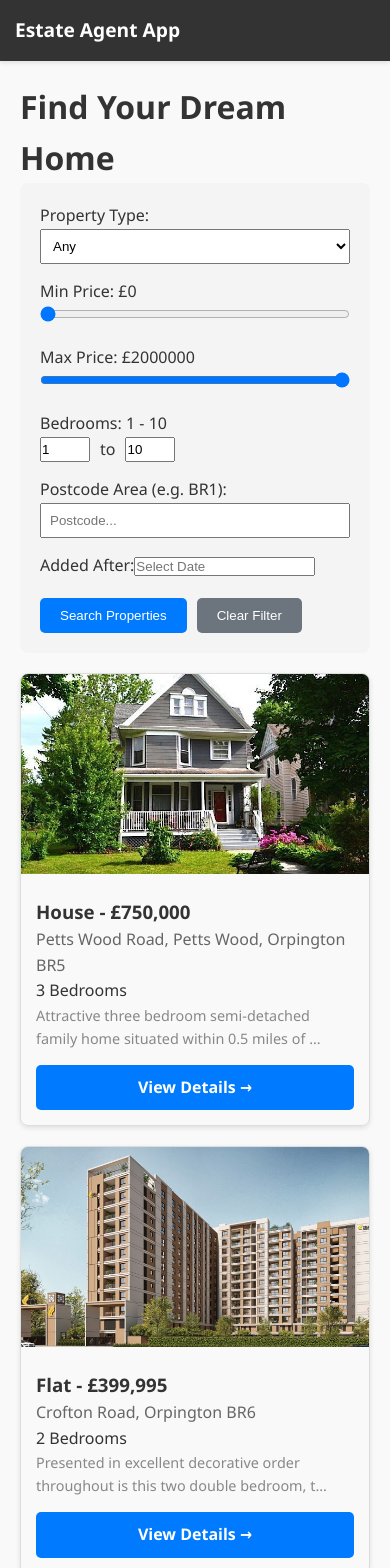
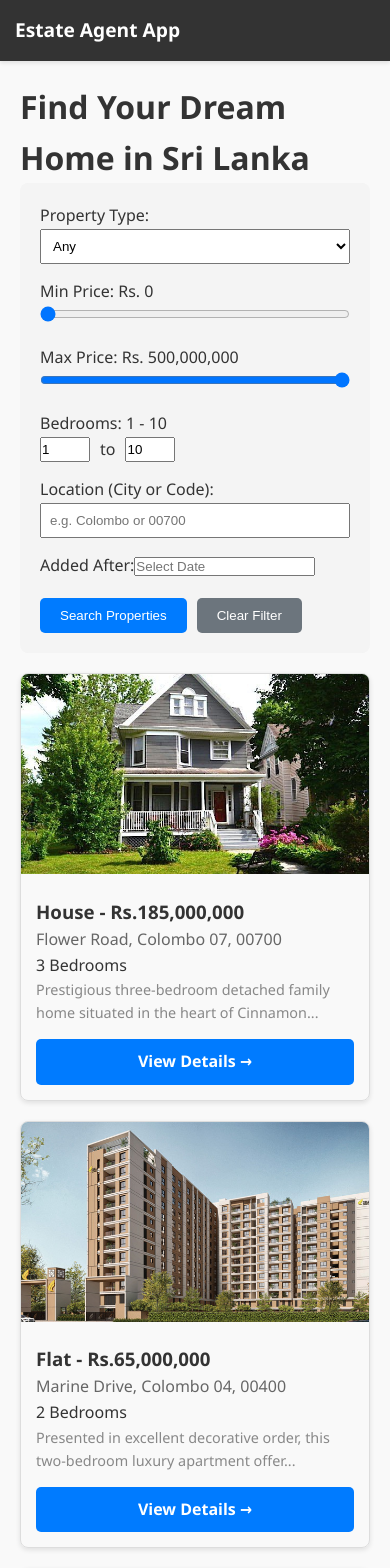
Before and after one commit to Dev-Liss/Responsive-Web-Application--SPA-, a React (Vite) app in the folder estate-agent-app/: page / in a window 390 px wide. Shown: the top 1568 px of the page. Built offline with nearby package versions, Linux system fonts and the light colour scheme.

Commit message:
Fix: Formatted JSON, Restored search functionality, Improved responsiveness, formatted tests.

```diff
--- a/estate-agent-app/src/components/PropertyCard.jsx
+++ b/estate-agent-app/src/components/PropertyCard.jsx
@@ -27,7 +27,7 @@ const PropertyCard = ({ property }) => {
         >
             <img src={`${getBaseUrl()}${property.picture}`} alt={property.type} style={{ width: '100%', height: '200px', objectFit: 'cover' }} />
             <div style={{ padding: '15px' }}>
-                <h3>{property.type} - £{property.price.toLocaleString()}</h3>
+                <h3>{property.type} - Rs.{property.price.toLocaleString()}</h3>
                 <p style={{ color: '#666' }}>{property.location}</p>
                 <p>{property.bedrooms} Bedrooms</p>
                 <p style={{ fontSize: '0.9em', color: '#888' }}>{property.description.substring(0, 80)}...</p>
--- a/estate-agent-app/src/data/properties.json
+++ b/estate-agent-app/src/data/properties.json
@@ -4,10 +4,10 @@
       "id": "prop1",
       "type": "House",
       "bedrooms": 3,
-      "price": 750000,
+      "price": 185000000,
       "tenure": "Freehold",
-      "description": "Attractive three bedroom semi-detached family home situated within 0.5 miles of Petts Wood station with fast trains to London and within easy walking distance of local shops, schools, bus routes and National Trust woodland. The property comprises; two receptions, fitted 18'9 x 10'1 kitchen/breakfast room and conservatory. The property also benefits from having a utility room and cloakroom.",
-      "location": "Petts Wood Road, Petts Wood, Orpington BR5",
+      "description": "Prestigious three-bedroom detached family home situated in the heart of Cinnamon Gardens (Colombo 07). Within walking distance to Viharamahadevi Park, Odel, and leading international schools. The property features spacious living areas, a modern teak pantry, full air conditioning, and a landscaped garden. Includes maid's quarters and secure parking for two vehicles.",
+      "location": "Flower Road, Colombo 07, 00700",
       "picture": "images/prop1/main.jpeg",
       "url": "properties/prop1.html",
       "added": {
@@ -20,10 +20,10 @@
       "id": "prop2",
       "type": "Flat",
       "bedrooms": 2,
-      "price": 399995,
+      "price": 65000000,
       "tenure": "Leasehold",
-      "description": "Presented in excellent decorative order throughout is this two double bedroom, two bathroom, garden flat. The modern fitted kitchen is open plan to the living room which boasts solid wooden floors and includes integrated appliances including a dishwasher & a washing machine. This large open plan benefits from bi folding doors onto a secluded private courtyard garden.",
-      "location": "Crofton Road, Orpington BR6",
+      "description": "Presented in excellent decorative order, this two-bedroom luxury apartment offers stunning sea views off Marine Drive. The modern open-plan kitchen comes equipped with built-in appliances. Residents enjoy access to a rooftop infinity pool and 24-hour security. Ideally located near the Wellawatte beach and railway station.",
+      "location": "Marine Drive, Colombo 04, 00400",
       "picture": "images/prop2/main.jpeg",
       "url": "properties/prop2.html",
       "added": {
@@ -36,10 +36,10 @@
       "id": "prop3",
       "type": "House",
       "bedrooms": 5,
-      "price": 1250000,
+      "price": 250000000,
       "tenure": "Freehold",
-      "description": "Stunning five bedroom detached modern home with spacious garden and garage. This property features a large open-plan living area, a state-of-the-art kitchen, and a master suite with a walk-in wardrobe and en-suite bathroom. Perfect for a growing family looking for luxury and comfort in a quiet neighborhood.",
-      "location": "Chislehurst Road, Chislehurst BR7",
+      "description": "Stunning five-bedroom colonial-style mansion in Mount Lavinia with a sprawling garden. This property features high ceilings, a grand living hall, and a master suite with a walk-in closet and Jacuzzi. Perfect for a large family, located just minutes from the famous Mount Lavinia Hotel and private beach access.",
+      "location": "Hotel Road, Mount Lavinia, 10370",
       "picture": "images/prop3/main.jpeg",
       "url": "properties/prop3.html",
       "added": {
@@ -52,10 +52,10 @@
       "id": "prop4",
       "type": "Flat",
       "bedrooms": 1,
-      "price": 250000,
+      "price": 35000000,
       "tenure": "Leasehold",
-      "description": "A cozy one-bedroom apartment perfect for first-time buyers, close to local amenities. Features include a bright living room, a compact but functional kitchen, and a modern bathroom. Situated just minutes from the train station, offering easy access to the city center.",
-      "location": "High Street, Bromley BR1",
+      "description": "A cozy one-bedroom apartment perfect for professionals, located in the rapidly developing Rajagiriya area. Features include a bright living room with balcony access, a compact modern kitchenette, and air conditioning. Close to the Parliament walking tracks and supermarkets.",
+      "location": "Parliament Road, Rajagiriya, 10107",
       "picture": "images/prop4/main.jpeg",
       "url": "properties/prop4.html",
       "added": {
@@ -68,10 +68,10 @@
       "id": "prop5",
       "type": "House",
       "bedrooms": 4,
-      "price": 650000,
+      "price": 95000000,
       "tenure": "Freehold",
-      "description": "Spacious four bedroom terrace house with original Victorian features. This character property boasts high ceilings, feature fireplaces, and a newly renovated kitchen diner. The garden is well-maintained and provides a perfect space for outdoor entertaining.",
-      "location": "Station Road, Sidcup DA15",
+      "description": "Spacious four-bedroom architectural house in the hill capital, Kandy. This property boasts scenic mountain views, large windows for natural light, and a newly renovated kitchen diner. The garden is filled with fruit trees and provides a cool, peaceful retreat just 10 minutes from the Temple of the Tooth.",
+      "location": "Peradeniya Road, Kandy, 20000",
       "picture": "images/prop5/main.jpeg",
       "url": "properties/prop5.html",
       "added": {
@@ -84,10 +84,10 @@
       "id": "prop6",
       "type": "Flat",
       "bedrooms": 3,
-      "price": 550000,
+      "price": 145000000,
       "tenure": "Share of Freehold",
-      "description": "Luxury three bedroom penthouse apartment with panoramic views of the city. Includes a private rooftop terrace, concierge service, and underground parking. The interior is finished to the highest standard with smart home technology throughout.",
-      "location": "London Road, Sevenoaks TN13",
+      "description": "Luxury three-bedroom penthouse apartment at One Galle Face with panoramic views of the Port City and Indian Ocean. Includes private elevator access, concierge service, and designated parking. The interior is finished with imported marble flooring and smart home automation.",
+      "location": "Galle Face Centre Rd, Colombo 01, 00100",
       "picture": "images/prop6/main.jpeg",
       "url": "properties/prop6.html",
       "added": {
@@ -100,10 +100,10 @@
       "id": "prop7",
       "type": "House",
       "bedrooms": 2,
-      "price": 450000,
+      "price": 55000000,
       "tenure": "Freehold",
-      "description": "Charming two bedroom cottage situated in a quiet cul-de-sac. This delightful home features a cozy living room with a wood-burning stove, a country-style kitchen, and a beautiful rear garden backing onto open fields. Ideal for those seeking a peaceful retreat.",
-      "location": "Main Road, Biggin Hill TN16",
+      "description": "Charming two-bedroom villa situated inside the historic Galle Fort. This delightful home features a traditional central courtyard, coral walls, and antique timber door frames. A perfect holiday home or investment property surrounded by cafes and boutique shops.",
+      "location": "Lighthouse Street, Galle Fort, 80000",
       "picture": "images/prop7/main.jpeg",
       "url": "properties/prop7.html",
       "added": {
--- a/estate-agent-app/src/pages/PropertyDetails.jsx
+++ b/estate-agent-app/src/pages/PropertyDetails.jsx
@@ -34,7 +34,7 @@ const PropertyDetails = () => {
                 <FaArrowLeft style={{ marginRight: '5px' }} /> Back to Search
             </Link>
 
-            <div style={{ display: 'grid', gridTemplateColumns: '1fr 1fr', gap: '30px', marginBottom: '40px' }}>
+            <div className="details-grid">
 
                 {/* LEFT: Image Gallery */}
                 <div>
@@ -58,7 +58,7 @@ const PropertyDetails = () => {
                 {/* RIGHT: Key Details & Actions */}
                 <div>
                     <h1 style={{ marginTop: 0 }}>{property.type} in {property.location.split(',')[0]}</h1>
-                    <h2 style={{ color: '#28a745' }}>£{property.price.toLocaleString()}</h2>
+                    <h2 style={{ color: '#28a745' }}>Rs.{property.price.toLocaleString()}</h2>
 
                     <p style={{ fontSize: '1.1em', color: '#555' }}>
                         <FaMapMarkerAlt /> {property.location}
--- a/estate-agent-app/src/pages/SearchPage.jsx
+++ b/estate-agent-app/src/pages/SearchPage.jsx
@@ -1,6 +1,5 @@
 import React, { useState, useContext, useEffect } from 'react';
 import { PropertyContext } from '../context/PropertyContext';
-import { Link } from 'react-router-dom';
 import DatePicker from 'react-datepicker';
 import "react-datepicker/dist/react-datepicker.css"; // Import styles for the widget
 import { parsePropertyDate } from '../utils';
@@ -14,7 +13,8 @@ const SearchPage = () => {
     // Search Criteria State
     const [type, setType] = useState("Any");
     const [minPrice, setMinPrice] = useState(0);
-    const [maxPrice, setMaxPrice] = useState(2000000);
+    // FIX: Increased Max Price to 500 Million to match SL Market
+    const [maxPrice, setMaxPrice] = useState(500000000);
     const [minBed, setMinBed] = useState(1);
     const [maxBed, setMaxBed] = useState(10);
     const [postcode, setPostcode] = useState("");
@@ -42,7 +42,7 @@ const SearchPage = () => {
             // Bedroom Check
             const bedMatch = property.bedrooms >= parseInt(minBed) && property.bedrooms <= parseInt(maxBed);
 
-            // Postcode Check (First part match)
+            // Postcode/Location Check (Matches City name or Postcode number)
             const postcodeMatch = postcode === "" || property.location.toLowerCase().includes(postcode.toLowerCase());
 
             // Date Check
@@ -69,7 +69,7 @@ const SearchPage = () => {
         setFilteredProperties(properties);
         setType("Any");
         setMinPrice(0);
-        setMaxPrice(2000000);
+        setMaxPrice(500000000); // Reset to 500 Million
         setPostcode("");
         setDateFrom(null);
         setDateTo(null);
@@ -77,7 +77,7 @@ const SearchPage = () => {
 
     return (
         <div style={{ padding: '20px', maxWidth: '1200px', margin: '0 auto' }}>
-            <h1>Find Your Dream Home</h1>
+            <h1>Find Your Dream Home in Sri Lanka</h1>
 
             {/* SEARCH FORM CONTAINER */}
             <div style={{ background: '#f4f4f4', padding: '20px', borderRadius: '8px', marginBottom: '20px' }}>
@@ -96,14 +96,29 @@ const SearchPage = () => {
 
                         {/* Price */}
                         <div>
-                            <label>Min Price: £{minPrice}</label>
-                            <input type="range" min="0" max="2000000" step="50000" style={{ width: '100%' }}
-                                value={minPrice} onChange={e => setMinPrice(e.target.value)} />
+                            {/* Formatted Number for readability */}
+                            <label>Min Price: Rs. {parseInt(minPrice).toLocaleString()}</label>
+                            <input
+                                type="range"
+                                min="0"
+                                max="500000000"
+                                step="1000000" // Step by 1 Million
+                                style={{ width: '100%' }}
+                                value={minPrice}
+                                onChange={e => setMinPrice(e.target.value)}
+                            />
                         </div>
                         <div>
-                            <label>Max Price: £{maxPrice}</label>
-                            <input type="range" min="0" max="2000000" step="50000" style={{ width: '100%' }}
-                                value={maxPrice} onChange={e => setMaxPrice(e.target.value)} />
+                            <label>Max Price: Rs. {parseInt(maxPrice).toLocaleString()}</label>
+                            <input
+                                type="range"
+                                min="0"
+                                max="500000000"
+                                step="1000000" // Step by 1 Million
+                                style={{ width: '100%' }}
+                                value={maxPrice}
+                                onChange={e => setMaxPrice(e.target.value)}
+                            />
                         </div>
 
                         {/* Bedrooms */}
@@ -118,8 +133,8 @@ const SearchPage = () => {
 
                         {/* Postcode */}
                         <div>
-                            <label>Postcode Area (e.g. BR1):</label>
-                            <input type="text" placeholder="Postcode..." value={postcode} onChange={e => setPostcode(e.target.value)}
+                            <label>Location (City or Code):</label>
+                            <input type="text" placeholder="e.g. Colombo or 00700" value={postcode} onChange={e => setPostcode(e.target.value)}
                                 style={{ width: '100%', padding: '8px' }} />
                         </div>
 
@@ -147,7 +162,7 @@ const SearchPage = () => {
 
                 {/* LEFT: Search Results */}
                 <div className="property-grid">
-                    {filteredProperties.length === 0 ? <p>No properties found.</p> :
+                    {filteredProperties.length === 0 ? <p>No properties found matching your criteria.</p> :
                         filteredProperties.map(property => (
                             <PropertyCard key={property.id} property={property} />
                         ))
```
Also changed, not shown: estate-agent-app/src/index.css (+17 -1 lines), 1 other file (tests, documents, lock files or other folders).
